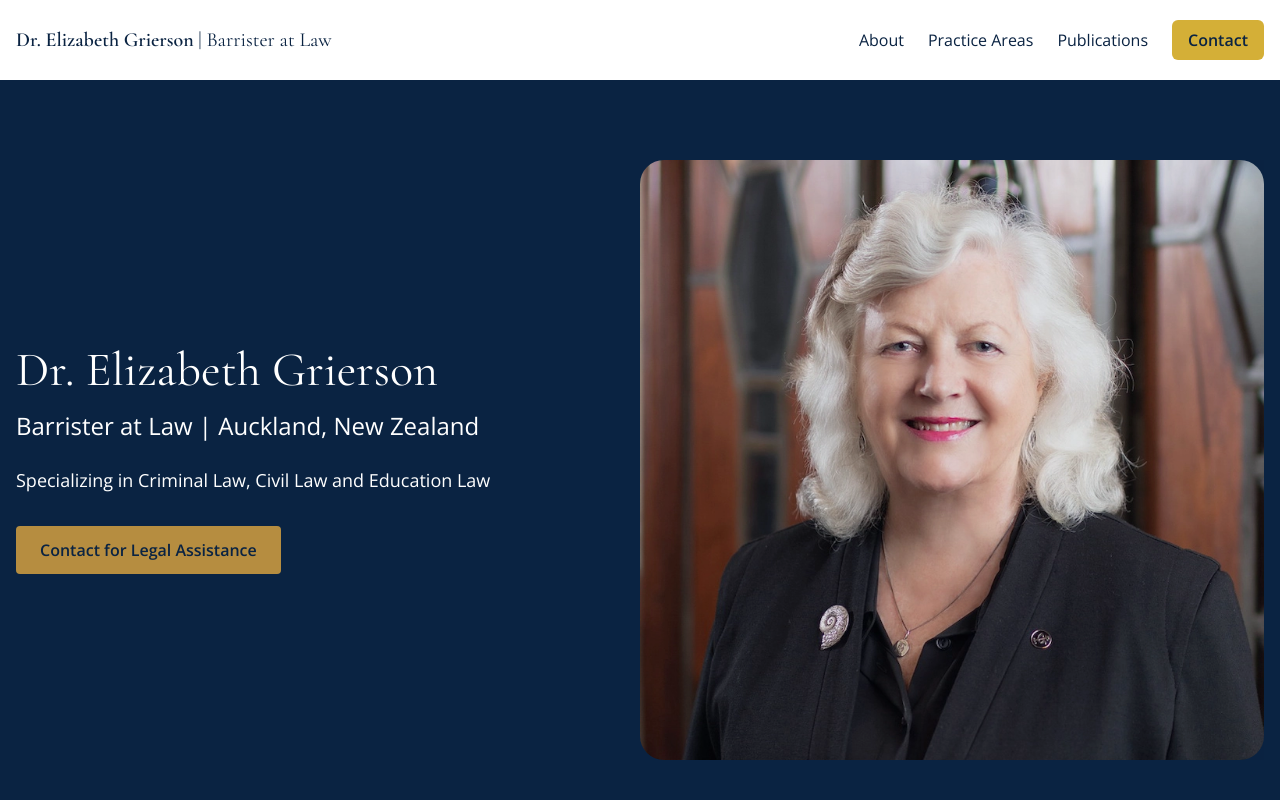
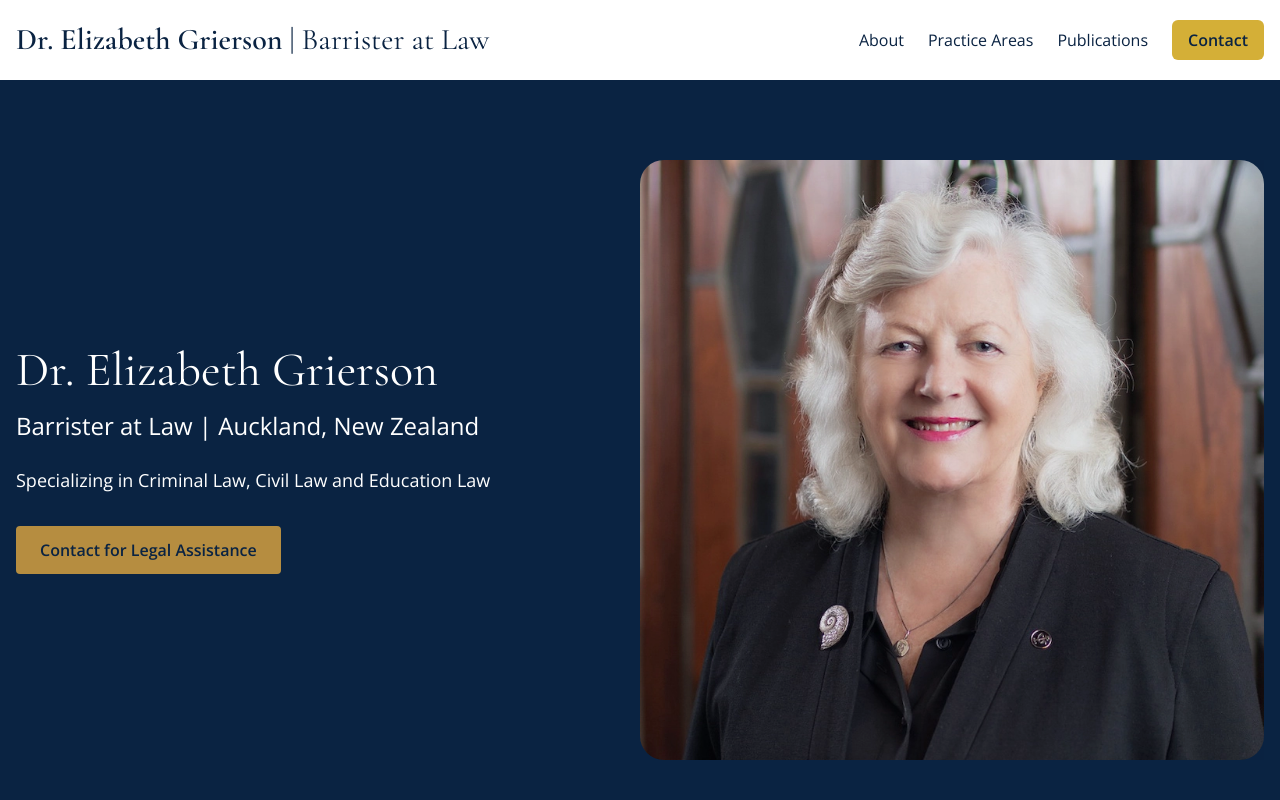
Before and after one commit to Pat-Gray/GressonLaw, a Next.js app: page / in a window 1280 px wide. Shown: the top 800 px of the page. Built offline with nearby package versions, Linux system fonts and the light colour scheme.

Commit message:
small change to nav

```diff
--- a/components/Navigation.tsx
+++ b/components/Navigation.tsx
@@ -11,7 +11,7 @@ export default function Navigation() {
       <div className="container mx-auto px-4">
         <div className="flex justify-between items-center h-20">
           {/* Logo */}
-          <Link href="/" className="font-garamond text-lg md:text-xl text-navy">
+          <Link href="/" className="font-garamond text-xl md:text-3xl text-navy">
             <span className="font-semibold">Dr. Elizabeth Grierson </span><span>| Barrister at Law</span>
           </Link>
 
```
